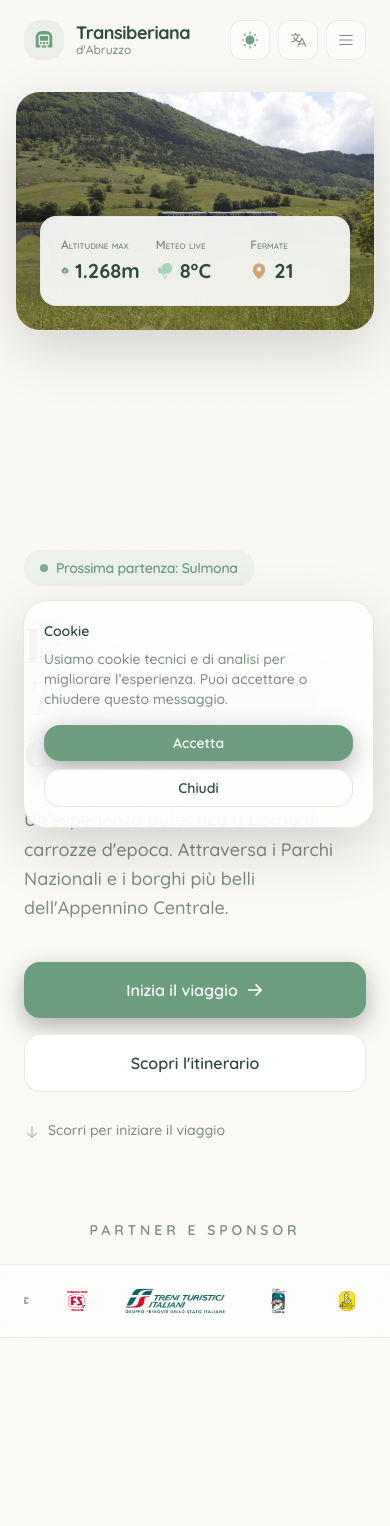
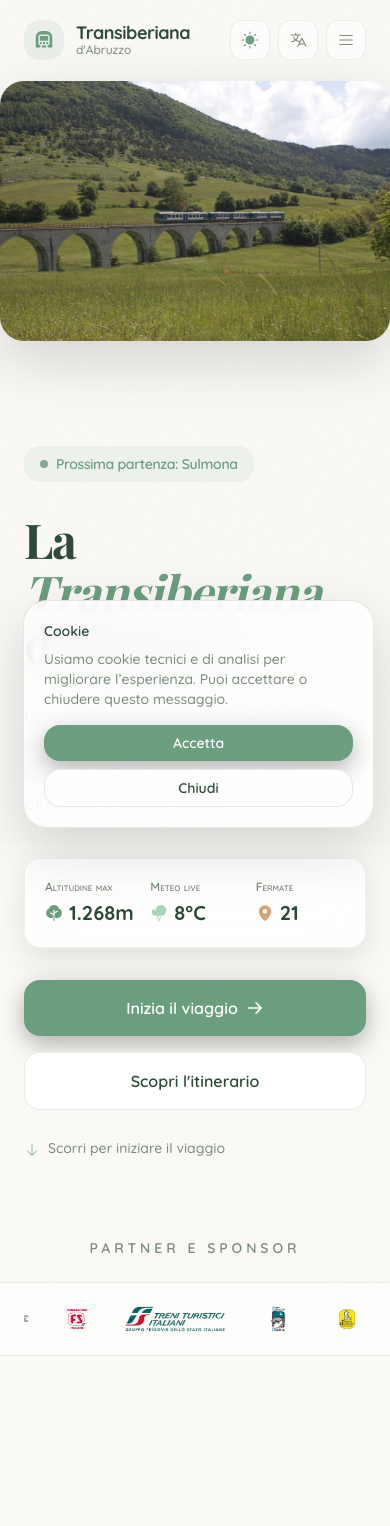
Before and after one commit to Michy234/transiberianaUDA, a React (Vite) app: page / in a window 390 px wide. Shown: the top 1526 px of the page. Built offline with nearby package versions, Linux system fonts and the light colour scheme; a web font is replaced by a local one.

Commit message:
chore: fixed space in home for mobile and modified home

```diff
--- a/src/pages/Home.jsx
+++ b/src/pages/Home.jsx
@@ -77,7 +77,7 @@ export default function Home() {
       {/* Asymmetric Hero */}
       <section className="min-h-[100dvh] w-full flex flex-col lg:flex-row relative">
         {/* Left Content (55%) */}
-        <div className="w-full lg:w-[55%] flex flex-col justify-center px-6 md:px-12 lg:px-20 pt-32 pb-16 z-10 relative order-2 lg:order-1">
+        <div className="w-full lg:w-[55%] flex flex-col justify-center px-6 md:px-12 lg:px-20 pt-6 lg:pt-32 pb-16 z-10 relative order-2 lg:order-1">
           <motion.div
             initial={{ opacity: 0, y: 30 }}
             animate={{ opacity: 1, y: 0 }}
@@ -98,6 +98,37 @@ export default function Home() {
             <p className="text-lg md:text-xl text-muted-foreground leading-relaxed max-w-[50ch] mb-10">
               Un'esperienza autentica a bordo di carrozze d'epoca. Attraversa i Parchi Nazionali e i borghi più belli dell'Appennino Centrale.
             </p>
+
+            <motion.div
+              initial={{ y: 24, opacity: 0 }}
+              animate={{ y: 0, opacity: 1 }}
+              transition={{ delay: 0.45, type: 'spring', stiffness: 90, damping: 18 }}
+              className="mb-8 bg-card/85 backdrop-blur-xl p-5 rounded-2xl shadow-[var(--shadow-card)] border border-border/40"
+            >
+              <div className="grid grid-cols-3 gap-4 text-foreground">
+                <div>
+                  <div className="text-muted-foreground text-xs font-semibold mb-1" style={{ fontVariant: 'small-caps' }}>Altitudine max</div>
+                  <div className="text-xl font-bold flex items-center gap-1.5" style={{ fontVariantNumeric: 'tabular-nums' }}>
+                    <Tree weight="fill" className="text-primary" size={18} />
+                    1.268m
+                  </div>
+                </div>
+                <div>
+                  <div className="text-muted-foreground text-xs font-semibold mb-1" style={{ fontVariant: 'small-caps' }}>Meteo live</div>
+                  <div className="text-xl font-bold flex items-center gap-1.5" style={{ fontVariantNumeric: 'tabular-nums' }}>
+                    <CloudRain weight="fill" className="text-primary-light" size={18} />
+                    8°C
+                  </div>
+                </div>
+                <div>
+                  <div className="text-muted-foreground text-xs font-semibold mb-1" style={{ fontVariant: 'small-caps' }}>Fermate</div>
+                  <div className="text-xl font-bold flex items-center gap-1.5" style={{ fontVariantNumeric: 'tabular-nums' }}>
+                    <MapPin weight="fill" className="text-wood" size={18} />
+                    21
+                  </div>
+                </div>
+              </div>
+            </motion.div>
 
             <div className="flex flex-col sm:flex-row items-stretch sm:items-center gap-4">
               <button
@@ -125,7 +156,7 @@ export default function Home() {
         </div>
 
         {/* Right Image (45%) with overlap */}
-        <div className="w-full lg:w-[45%] min-h-[50vh] lg:min-h-0 relative p-4 md:p-6 lg:p-8 flex items-center justify-center order-1 lg:order-2">
+        <div className="w-full lg:w-[45%] min-h-[50vh] lg:min-h-0 relative p-0 sm:p-4 md:p-6 lg:p-8 flex items-center justify-center order-1 lg:order-2">
           <motion.div
             initial={{ opacity: 0, scale: 0.95, y: 20 }}
             animate={{ opacity: 1, scale: 1, y: 0 }}
@@ -138,38 +169,6 @@ export default function Home() {
               className="object-cover w-full h-full"
               loading="eager"
             />
-
-            {/* Warm Floating Stats Card */}
-            <motion.div
-              initial={{ y: 40, opacity: 0 }}
-              animate={{ y: 0, opacity: 1 }}
-              transition={{ delay: 0.9, type: 'spring', stiffness: 100, damping: 20 }}
-              className="absolute bottom-6 left-6 right-6 z-20 bg-card/90 backdrop-blur-lg p-5 rounded-2xl shadow-[var(--shadow-card)] border border-border/40"
-            >
-              <div className="grid grid-cols-3 gap-4 text-foreground">
-                <div>
-                  <div className="text-muted-foreground text-xs font-semibold mb-1" style={{ fontVariant: 'small-caps' }}>Altitudine max</div>
-                  <div className="text-xl font-bold flex items-center gap-1.5" style={{ fontVariantNumeric: 'tabular-nums' }}>
-                    <Tree weight="fill" className="text-primary" size={18} />
-                    1.268m
-                  </div>
-                </div>
-                <div>
-                  <div className="text-muted-foreground text-xs font-semibold mb-1" style={{ fontVariant: 'small-caps' }}>Meteo live</div>
-                  <div className="text-xl font-bold flex items-center gap-1.5" style={{ fontVariantNumeric: 'tabular-nums' }}>
-                    <CloudRain weight="fill" className="text-primary-light" size={18} />
-                    8°C
-                  </div>
-                </div>
-                <div>
-                  <div className="text-muted-foreground text-xs font-semibold mb-1" style={{ fontVariant: 'small-caps' }}>Fermate</div>
-                  <div className="text-xl font-bold flex items-center gap-1.5" style={{ fontVariantNumeric: 'tabular-nums' }}>
-                    <MapPin weight="fill" className="text-wood" size={18} />
-                    21
-                  </div>
-                </div>
-              </div>
-            </motion.div>
           </motion.div>
         </div>
       </section>
```
